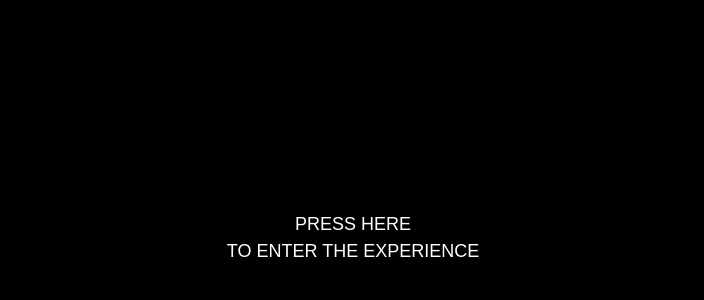
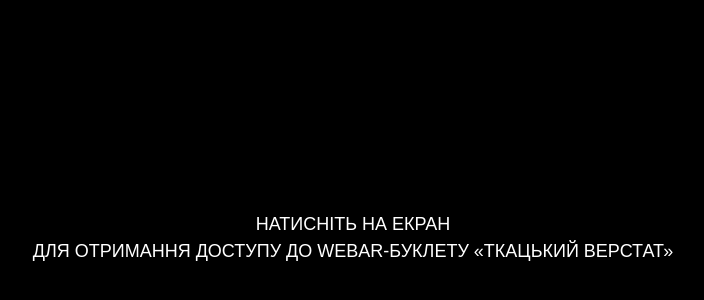
Before and after one commit to AnDrotz/webar_test1, a plain HTML site: page index.html in a window 1280 px wide. Shown: the part 162-462 px from the top of the page, without its empty margins (287-991 px from the left). Drawn offline with nearby package versions, Linux system fonts and the light colour scheme.

Commit message:
Changed by GitHub

```diff
--- a/index.html
+++ b/index.html
@@ -27,9 +27,9 @@
                 text-transform: uppercase; font-family: Arial, Helvetica, sans-serif; font-weight: 400; line-height: 1.5em; font-size: large; white-space: nowrap;
                 user-select: none; pointer-events: none;
             ">
-            Press here
+            Натисніть на екран
             <br>
-            to enter the experience
+           для отримання доступу до WebAR-буклету «Ткацький верстат»
         </div>
     </div>
 
```
